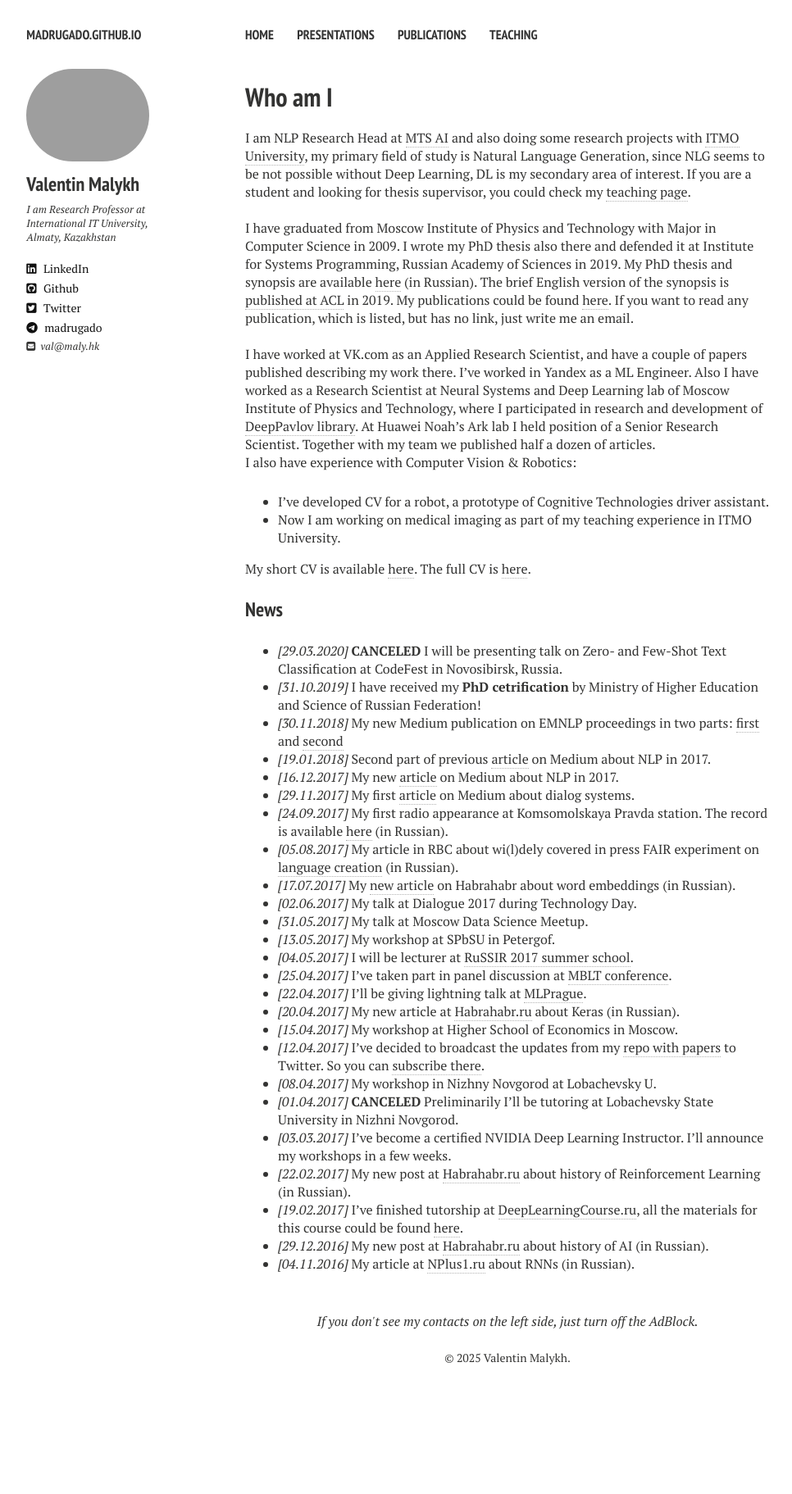
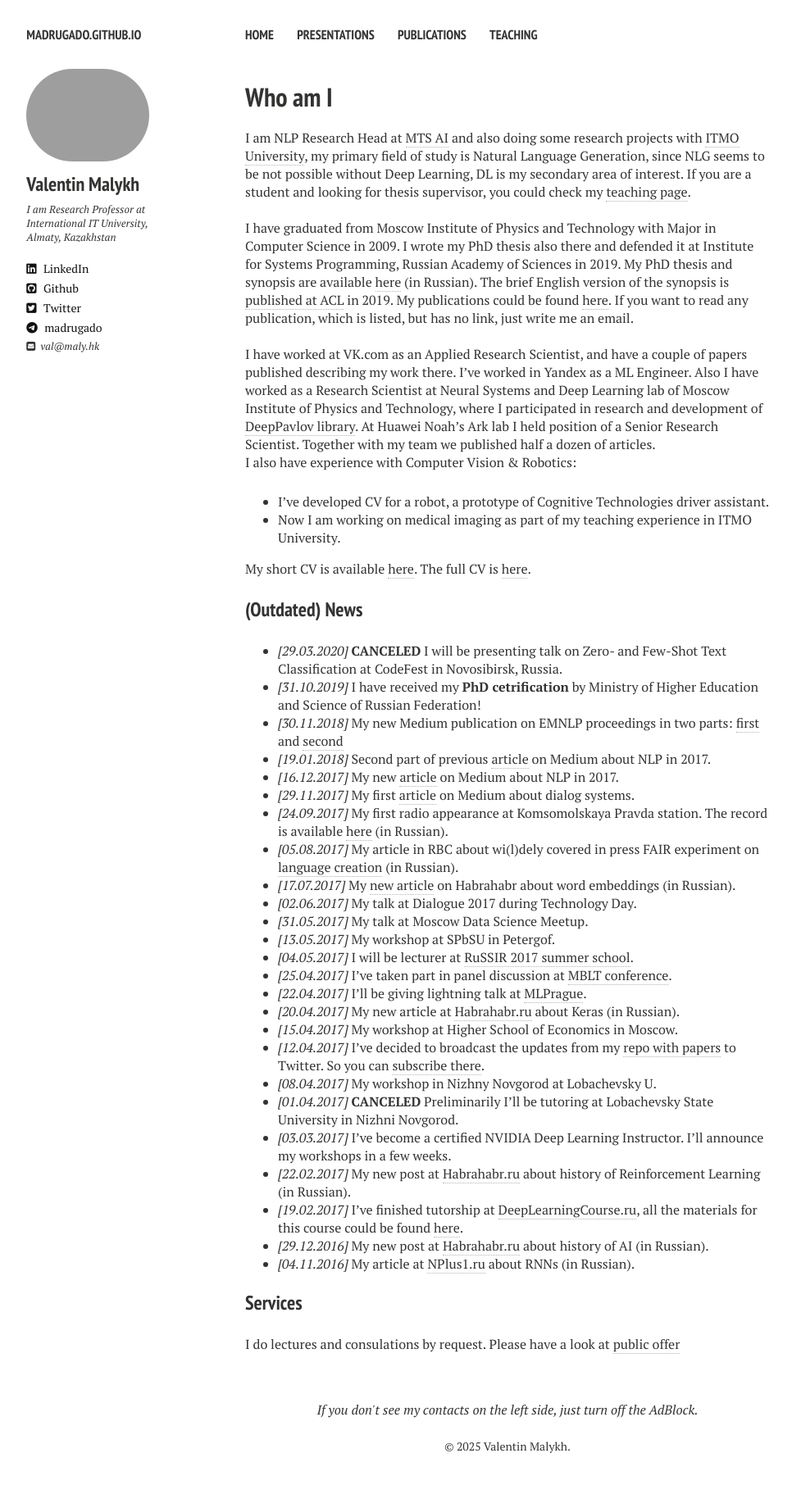
Before and after one commit to madrugado/madrugado.github.io, a Jekyll site: the page built from index.md, in a window 1280 px wide. Shown: the whole page at 82% size, without its empty margins (21-987 px from the left). Built offline with Jekyll 4.4.1, drawn with Linux system fonts in a browser that asks for light colours; nearby versions of some CDN libraries; before the commit the page ends 1715 px from its top, so only the background shows below that.

Commit message:
ENH: added services

```diff
--- a/index.md
+++ b/index.md
@@ -22,7 +22,7 @@ I also have experience with Computer Vision & Robotics:
 
 My short CV is available [here](resume/one-page-cv.pdf). The full CV is [here](https://www.dropbox.com/s/ce0d73trfwtfc7h/academic_CV2.pdf?dl=1).
 
-### News
+### (Outdated) News
 - *[29.03.2020]* **CANCELED** I will be presenting talk on Zero- and Few-Shot Text Classification at CodeFest in Novosibirsk, Russia.
 - *[31.10.2019]* I have received my **PhD cetrification** by Ministry of Higher Education and Science of Russian Federation!
 - *[30.11.2018]* My new Medium publication on EMNLP proceedings in two parts: [first](https://medium.com/@madrugado/interesting-stuff-at-emnlp-part-i-4a79b5007eb1) and [second](https://medium.com/@madrugado/interesting-stuff-at-emnlp-part-ii-ce92ac928f16)
@@ -49,3 +49,6 @@ My short CV is available [here](resume/one-page-cv.pdf). The full CV is [here](h
 - *[19.02.2017]* I've finished tutorship at [DeepLearningCourse.ru](http://DeepLearningCourse.ru), all the materials for this course could be found [here](https://github.com/DeepLearningCourse/DeepLearningCourse).
 - *[29.12.2016]* My new post at [Habrahabr.ru](https://habrahabr.ru/company/mipt/blog/318758/) about history of AI (in Russian).
 - *[04.11.2016]* My article at [NPlus1.ru](https://nplus1.ru/material/2016/11/04/recurrent-networks) about RNNs (in Russian).
+
+### Services
+I do lectures and consulations by request. Please have a look at [public offer](./pdf/public_offer.pdf)
```
